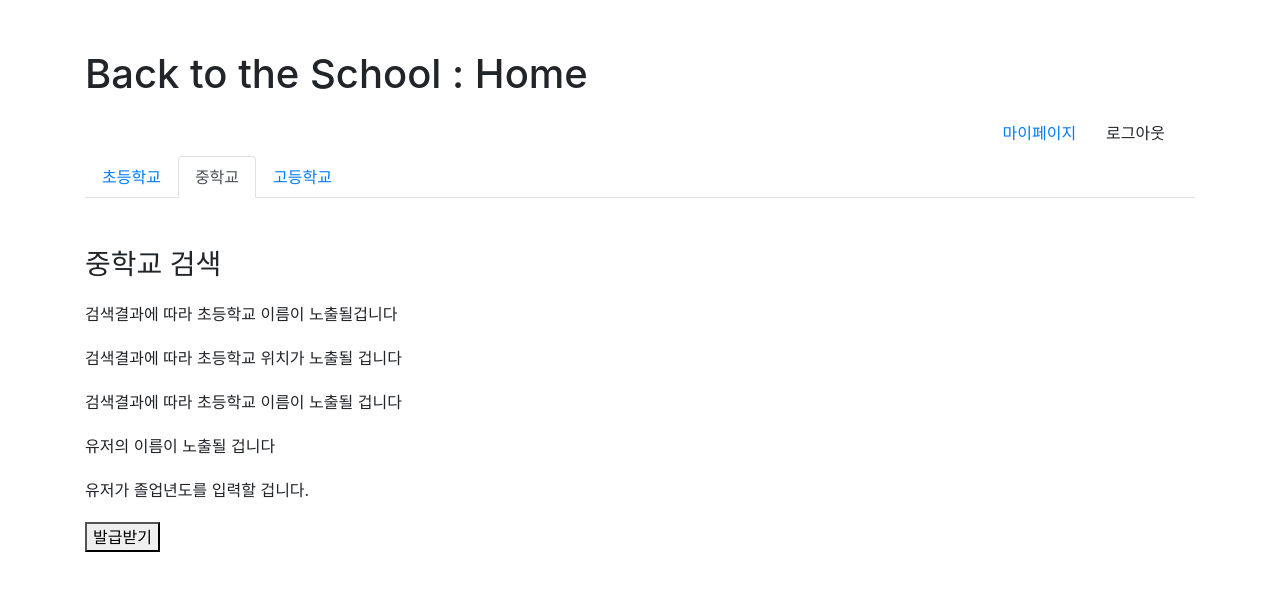
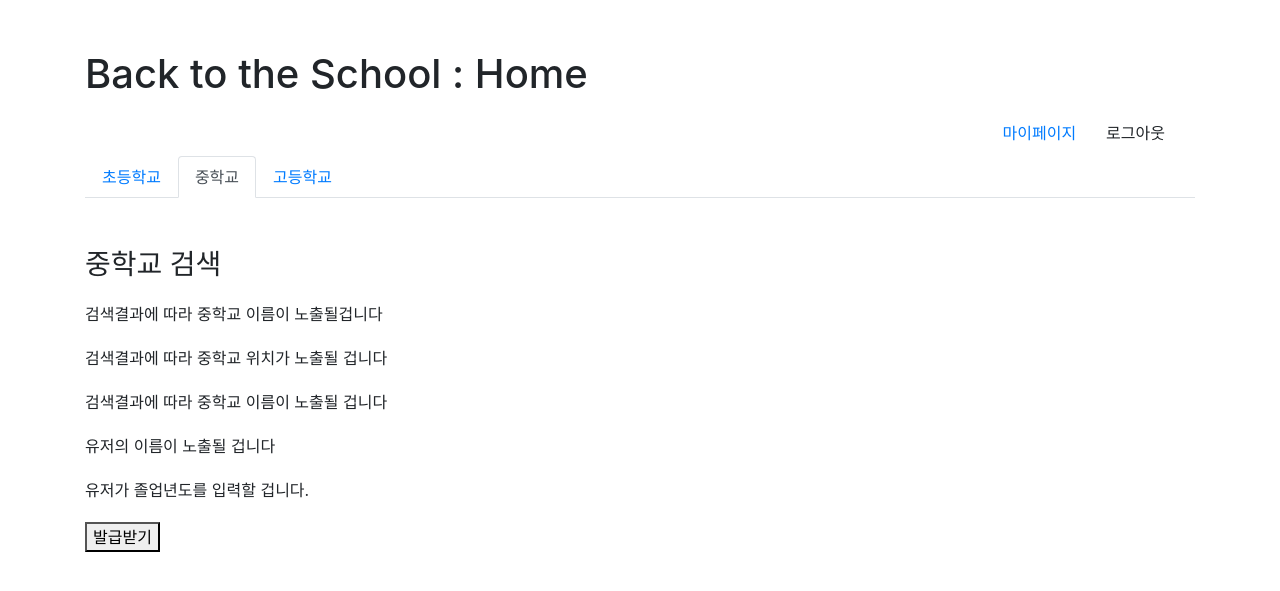
Before and after one commit to franz8410/my_projects, a Flask app: template templates/home.html in a window 1280 px wide, after a click on "중학교". Shown: the top 591 px of the page. Run offline with Flask 2, Linux system fonts and the light colour scheme; the template is opened without the code that fills it, so the values that code supplies are empty; some libraries are stand-ins or nearby versions.

Commit message:
webhook 수정

```diff
--- a/app.py
+++ b/app.py
@@ -12,6 +12,11 @@ db = client.mobilecard
 
 ## HTML 화면 보여주기
 @app.route('/')
+def log_in():
+    return render_template('login.html')
+
+
+@app.route('/home')
 def home():
     return render_template('home.html')
 
--- a/templates/home.html
+++ b/templates/home.html
@@ -74,18 +74,18 @@
                         </div>
                         <div class="tab-pane fade" id="home_middle">
                             <h3>중학교 검색</h3>
-                            <p>검색결과에 따라 초등학교 이름이 노출될겁니다</p>
-                            <p>검색결과에 따라 초등학교 위치가 노출될 겁니다</p>
-                            <p>검색결과에 따라 초등학교 이름이 노출될 겁니다</p>
+                            <p>검색결과에 따라 중학교 이름이 노출될겁니다</p>
+                            <p>검색결과에 따라 중학교 위치가 노출될 겁니다</p>
+                            <p>검색결과에 따라 중학교 이름이 노출될 겁니다</p>
                             <p>유저의 이름이 노출될 겁니다</p>
                             <p>유저가 졸업년도를 입력할 겁니다.</p>
                             <button onclick="cardIssue()">발급받기</button>
                         </div>
                         <div class="tab-pane fade" id="home_high">
                             <h3>고등학교 검색</h3>
-                            <p>검색결과에 따라 초등학교 이름이 노출될겁니다</p>
-                            <p>검색결과에 따라 초등학교 위치가 노출될 겁니다</p>
-                            <p>검색결과에 따라 초등학교 이름이 노출될 겁니다</p>
+                            <p>검색결과에 따라 고등학교 이름이 노출될겁니다</p>
+                            <p>검색결과에 따라 고등학교 위치가 노출될 겁니다</p>
+                            <p>검색결과에 따라 고등학교 이름이 노출될 겁니다</p>
                             <p>유저의 이름이 노출될 겁니다</p>
                             <p>유저가 졸업년도를 입력할 겁니다.</p>
                             <button onclick="cardIssue()">발급받기</button>
```
